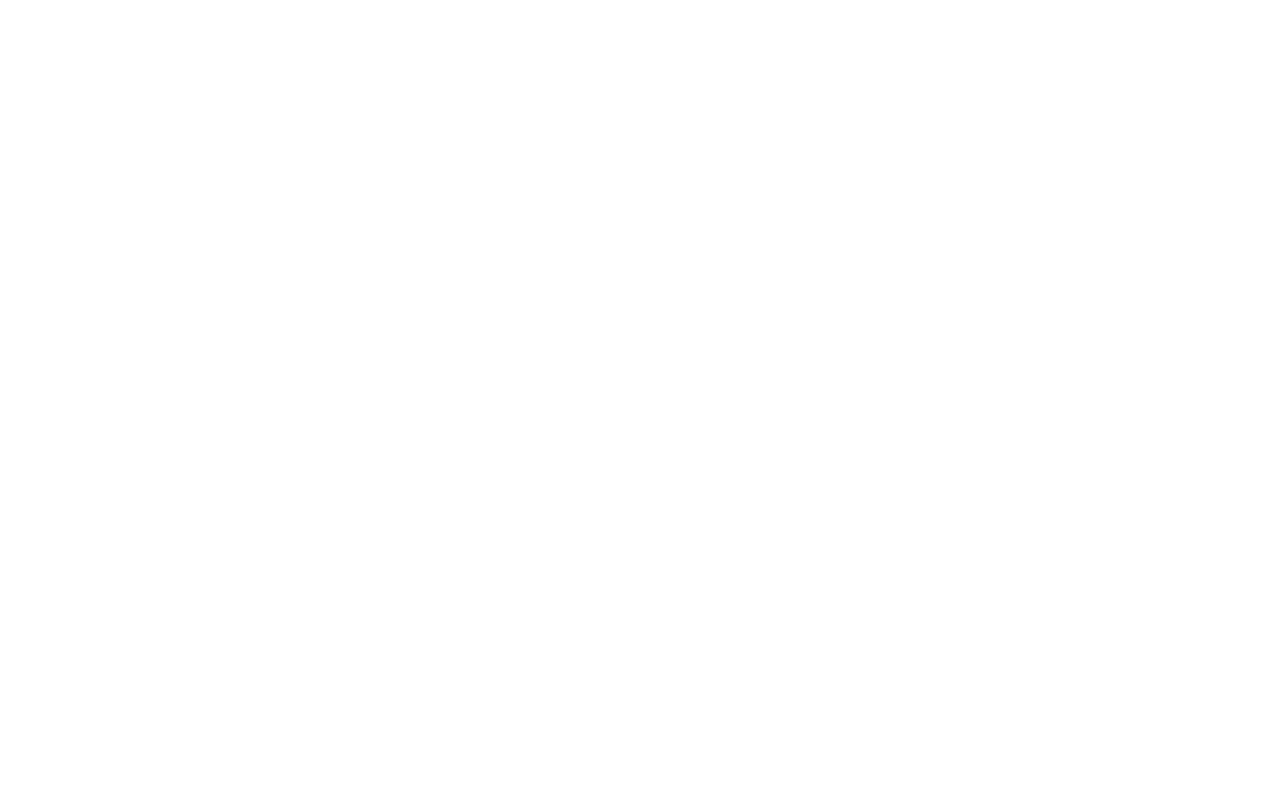
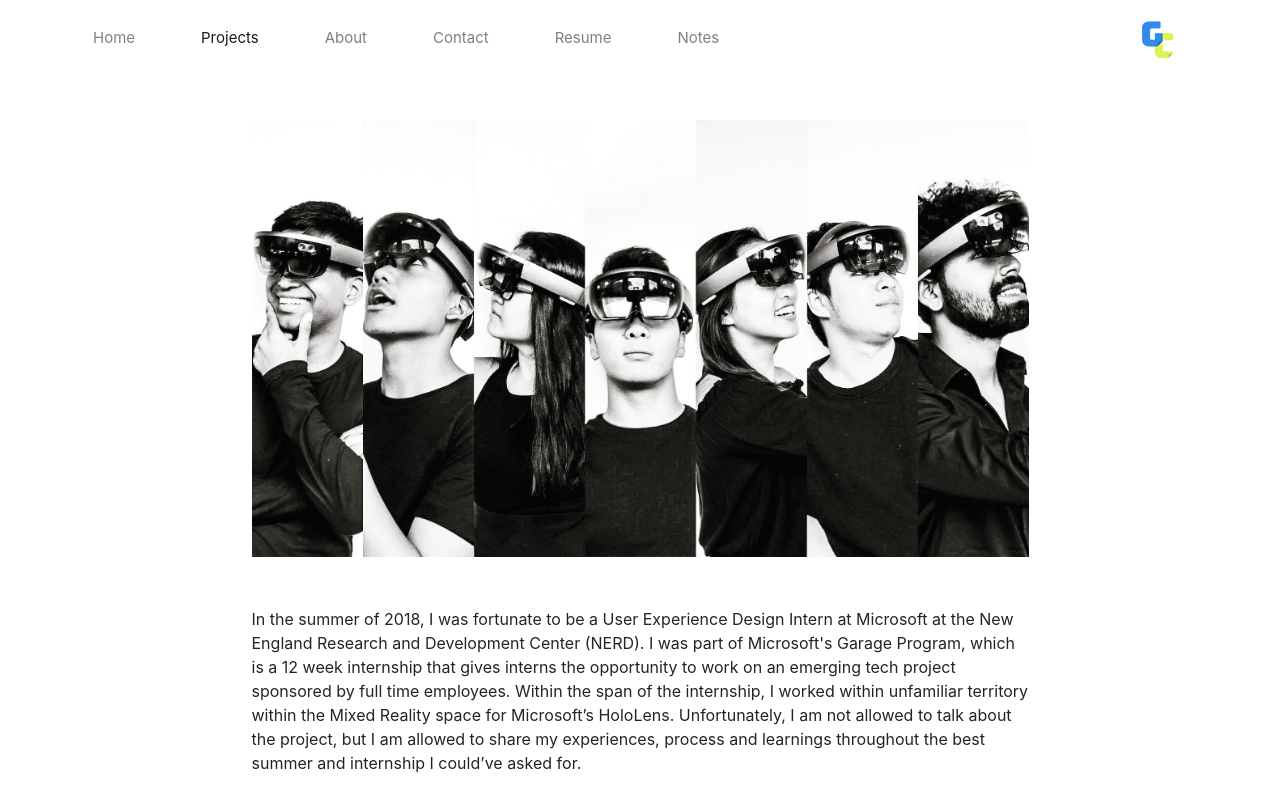
Before and after one commit to gabecagara/igme230, a plain HTML site: page project2/microsoft.html in a window 1280 px wide. Drawn offline with Linux system fonts and the light colour scheme.

Commit message:
new font

```diff
--- a/project2/aboutme.html
+++ b/project2/aboutme.html
@@ -9,6 +9,7 @@
     <meta name="author" content="">
     <link rel="stylesheet" type="text/css" href="stylesheet.css">
     <link href="vendor/bootstrap/css/bootstrap.min.css" rel="stylesheet">
+    <link href="https://fonts.googleapis.com/css?family=Libre+Baskerville" rel="stylesheet">
     <title>Gabe's Portfolio</title>
 
     <script src="vendor/jquery/jquery.min.js"></script>
@@ -48,7 +49,7 @@
                               </li>
             </ul>
           </div>
-          <a class="navbar-brand" href="#">Start Bootstrap</a>
+          <a class="navbar-brand" href="/index.html"><img src="/images/logo.png"></a>
         </div>
       </nav>
 
--- a/project2/microsoft.html
+++ b/project2/microsoft.html
@@ -0,0 +1,73 @@
+<!DOCTYPE html>
+<html lang="en">
+
+  <head>
+
+    <meta charset="utf-8">
+    <meta name="viewport" content="width=device-width, initial-scale=1, shrink-to-fit=no">
+    <meta name="description" content="">
+    <meta name="author" content="">
+    <link rel="stylesheet" type="text/css" href="stylesheet.css">
+    <link href="vendor/bootstrap/css/bootstrap.min.css" rel="stylesheet">
+    <link href="https://fonts.googleapis.com/css?family=Libre+Baskerville" rel="stylesheet">
+    <title>Gabe's Portfolio</title>
+
+    <script src="vendor/jquery/jquery.min.js"></script>
+    <script src="vendor/bootstrap/js/bootstrap.bundle.min.js"></script>
+
+  </head>
+
+  <body>
+    <!-- Navigation -->
+    <nav class="navbar navbar-expand-lg navbar-light fixed-top">
+        <div class="container">
+
+            <button class="navbar-toggler" type="button" data-toggle="collapse" data-target="#navbarResponsive" aria-controls="navbarResponsive" aria-expanded="false" aria-label="Toggle navigation">
+                <span class="navbar-toggler-icon"></span>
+              </button>
+              <div class="collapse navbar-collapse" id="navbarResponsive">
+            <ul class="navbar-nav">
+                    <li class="nav-item">
+                            <a class="nav-link" href="/index.html">Home
+                            </a>
+                          </li>
+                          <li class="nav-item active">
+                            <a class="nav-link" href="/projects.html">Projects </a>
+
+                          </li>
+                          <li class="nav-item">
+                            <a class="nav-link" href="/aboutme.html">About</a>
+                          </li>
+                          <li class="nav-item">
+                            <a class="nav-link" href="/contact.hmtl">Contact</a>
+                          </li>
+                          <li class="nav-item">
+                              <a class="nav-link" href="/resume.hmtl">Resume</a>
+                            </li>
+                            <li class="nav-item">
+                                <a class="nav-link" href="/notes.hmtl">Notes</a>
+                              </li>
+            </ul>
+          </div>
+          <a class="navbar-brand" href="/index.html"><img src="/images/logo.png"></a>
+        </div>
+      </nav>
+
+      <div class="container content">
+            <img class="aboutpic" src="/images/microsoftproject.JPG" alt="Microsoft Team">
+            <div class="aboutcontainer">
+                    <p>In the summer of 2018, I was fortunate to be a User Experience Design Intern at Microsoft at the New England Research and Development Center (NERD). I was part of Microsoft's Garage Program, which is a 12 week internship that gives interns the opportunity to work on an emerging tech project sponsored by full time employees. Within the span of the internship, I worked within unfamiliar territory within the Mixed Reality space for Microsoft’s HoloLens. Unfortunately, I am not allowed to talk about the project, but I am allowed to share my experiences, process and learnings throughout the best summer and internship I could’ve asked for.
+
+
+                      </p>
+
+
+            </div>
+
+      </div>
+
+
+
+    </body>
+
+    </html>
--- a/project2/stylesheet.css
+++ b/project2/stylesheet.css
@@ -61,6 +61,10 @@
     border-bottom: #DCF356;
 }
 
+h3{
+    font-family: 'Libre Baskerville', serif;
+}
+
 
 
 @media only screen and (max-width: 992px) {
```
Also changed, not shown: project2/index.html (+1 -0 lines), project2/projects.html (+3 -2 lines), project2/images/microsoftproject.JPG (renamed from project2/images/IMG_8923.JPG).
